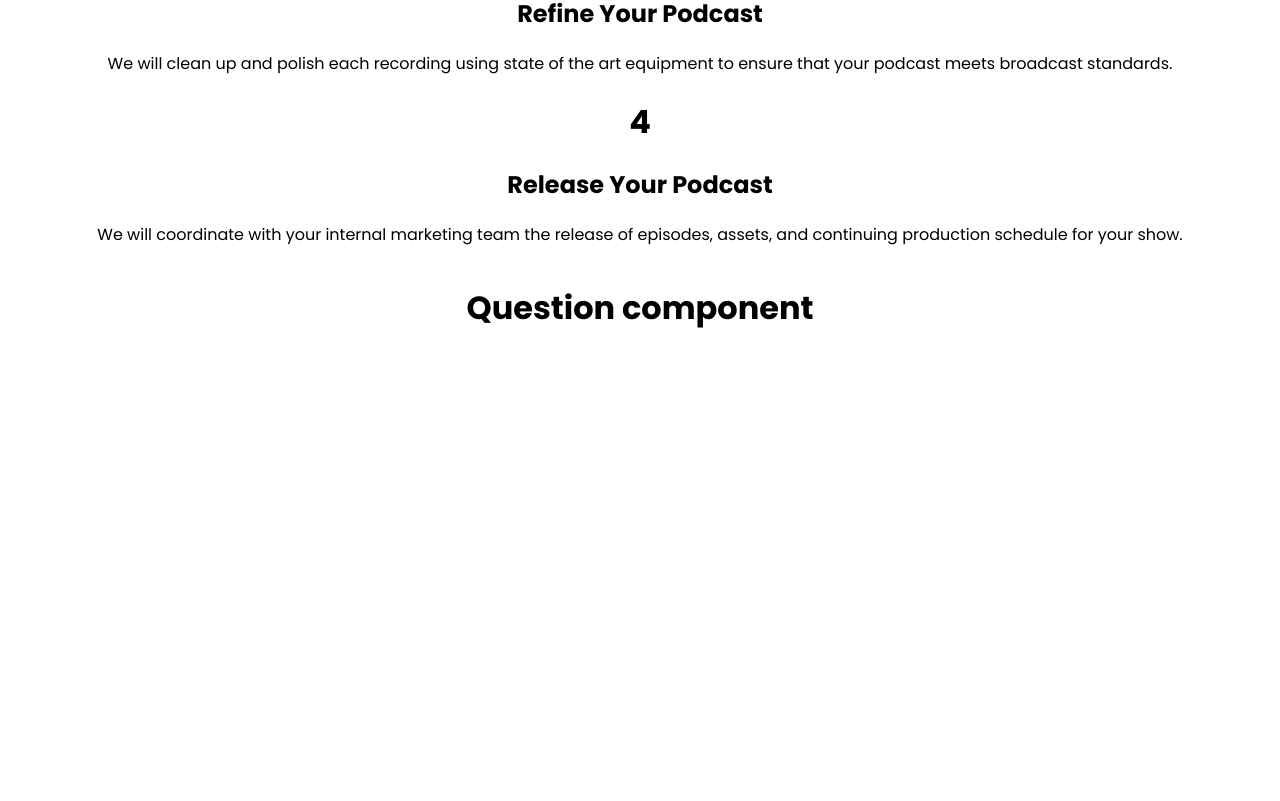
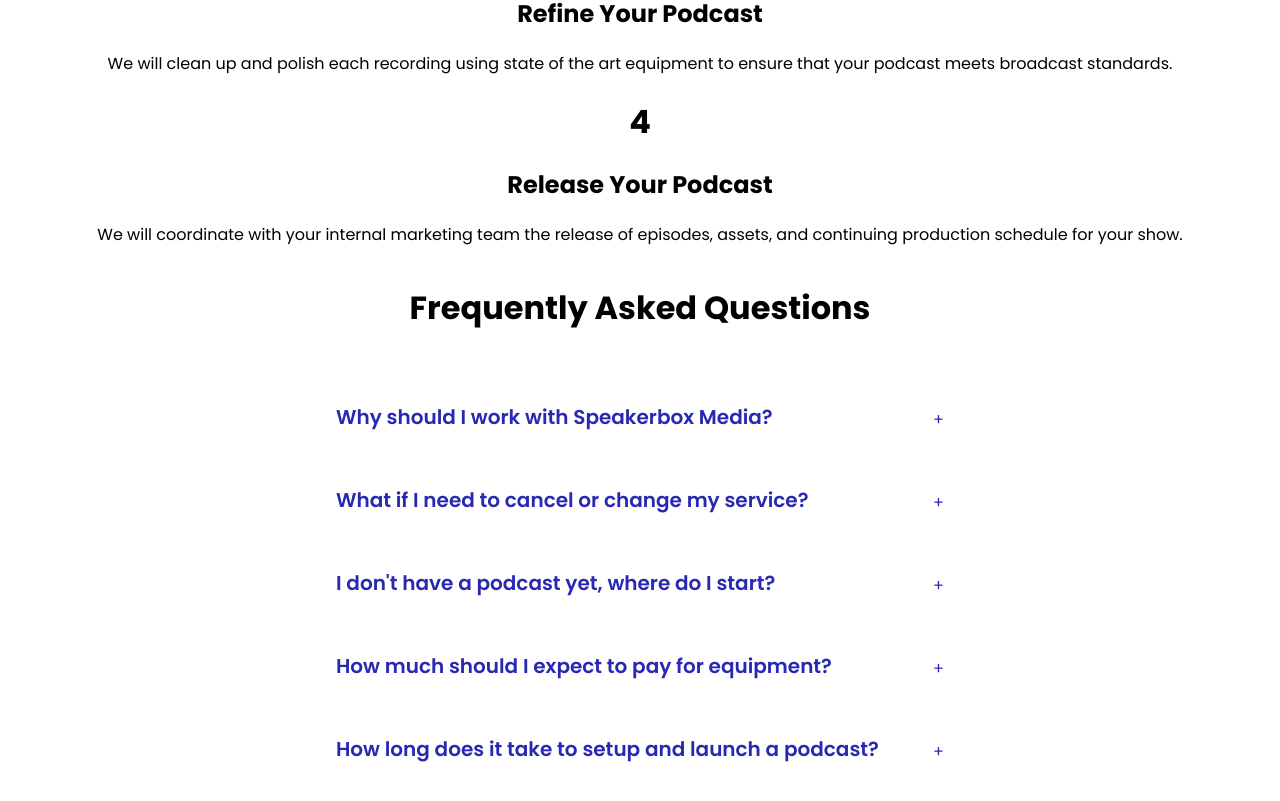
Before and after one commit to JacobTTorres/SpeakerBox, a React (Create React App) app: page / in a window 1280 px wide. Shown: the part 5281-6082 px from the top of the page. Before the commit the page ends 5635 px from the top, so only its background shows below. Built offline with nearby package versions, Linux system fonts and the light colour scheme.

Commit message:
2 files modified, 2 added

```diff
--- /dev/null
+++ b/components/questions/Accordion.js
@@ -0,0 +1,17 @@
+import React, { useState } from 'react';
+
+const Accordion = ({ title, content }) => {
+  const [isActive, setIsActive] = useState(false);
+
+  return (
+    <div className="accordionItem">
+      <div className="accordionTitle" onClick={() => setIsActive(!isActive)}>
+        <div className="question">{title}</div>
+        <div className="questionIcon">{isActive ? '-' : '+'}</div>
+      </div>
+      {isActive && <div className="accordionContent">{content}</div>}
+    </div>
+  );
+};
+
+export default Accordion;
--- a/components/questions/Questions.js
+++ b/components/questions/Questions.js
@@ -1,9 +1,21 @@
 import React from 'react';
+import './questions.css';
+import Accordion from './Accordion';
+import { questionData } from './utils/questionData';
 
-export default function Questions() {
+const Questions = () => {
   return (
-    <div>
-      <h1>Question component</h1>
-    </div>
+    <React.Fragment>
+      <div className="accordionContainer">
+        <h1 className="questionHeader">Frequently Asked Questions</h1>
+        <div className="accordion">
+          {questionData.map(({ title, content }) => (
+            <Accordion title={title} content={content} />
+          ))}
+        </div>
+      </div>
+    </React.Fragment>
   );
-}
+};
+
+export default Questions;
--- a/components/questions/questions.css
+++ b/components/questions/questions.css
@@ -0,0 +1,55 @@
+.accordionContainer {
+  width: 100vw;
+  height: 70.5vh;
+  display: flex;
+  justify-content: space-around;
+  align-items: center;
+  flex-direction: column;
+  background-color: var(--white);
+}
+
+.accordionItem {
+  width: 50vw;
+  display: flex;
+  justify-content: center;
+  align-items: center;
+  flex-direction: column;
+  margin: 3rem;
+}
+
+.accordionItem:hover {
+  cursor: pointer;
+  color: var(--secondaryTwo);
+}
+
+.accordionTitle {
+  width: 95%;
+  display: flex;
+  justify-content: space-between;
+  align-items: center;
+  color: var(--primaryColor);
+  transition: 100ms;
+}
+
+.accordionTitle:hover{
+  color: var(--secondaryOne);
+}
+
+.question {
+  font-size: 1.25rem;
+  font-weight: 600;
+  margin-bottom: 5px;
+  transition: 500ms;
+}
+
+.accordionContent {
+  width: 93%;
+  font-size: 1rem;
+  text-align: left;
+  height: 10vh;
+  overflow: scroll;
+}
+
+.accordion {
+  height: 100%;
+}
--- /dev/null
+++ b/components/questions/utils/questionData.js
@@ -0,0 +1,24 @@
+export const questionData = [
+  {
+    title: 'Why should I work with Speakerbox Media?',
+    content: `We know that there's plenty of companies that offer podcast editing as a service, but we'd be honored to be your choice and to have the chance to work with your podcasting team. With negotiable contracts and no hidden fees, we believe in a simple, no-nonsense approach to podcasting that emphasizes honesty and creativity at every level. Our team guarantees service that suits you, your podcast, your goals, and your budget. We ensure a high-quality approach to podcast editing that covers every base and option you could desire, all with reasonable rates and customizable content.`,
+  },
+  {
+    title: 'What if I need to cancel or change my service?',
+    content: `Our contracts at Speakerbox Media are designed to be flexible, customizable, and negotiable. If you're unsatisfied with your current service or need to change your podcast editing price level, please contact our team immediately so that we can openly discuss your options with you.`,
+  },
+  {
+    title: "I don't have a podcast yet, where do I start?",
+    content: `Fantastic question! Our team of podcasting experts at Speakerbox Media can guide you through all aspects of podcast creation, production, and distribution.    If you're looking for help on the road to making your podcast dreams a reality, we strongly recommend booking a consultation call with us. Members of our team are trained to offer the best advice and assistance at every stage in the podcasting process. `,
+  },
+  {
+    title: 'How much should I expect to pay for equipment?',
+    content:
+      'Equipment cost, on average,can range from $1000 - $5000.We cannot provide you with an exact figure for equipment cost without first considering your environment, voice inflection, and intended goals. However, during the setup of your podcast, we’ll discuss the needs and provide you with a list of recommended equipment.',
+  },
+  {
+    title: 'How long does it take to setup and launch a podcast?',
+    content:
+      'We can launch your podcast in under 30 days.  But we do have 60, and 90-day launch timeframes that we recommend for first time podcasters.',
+  },
+];
```
